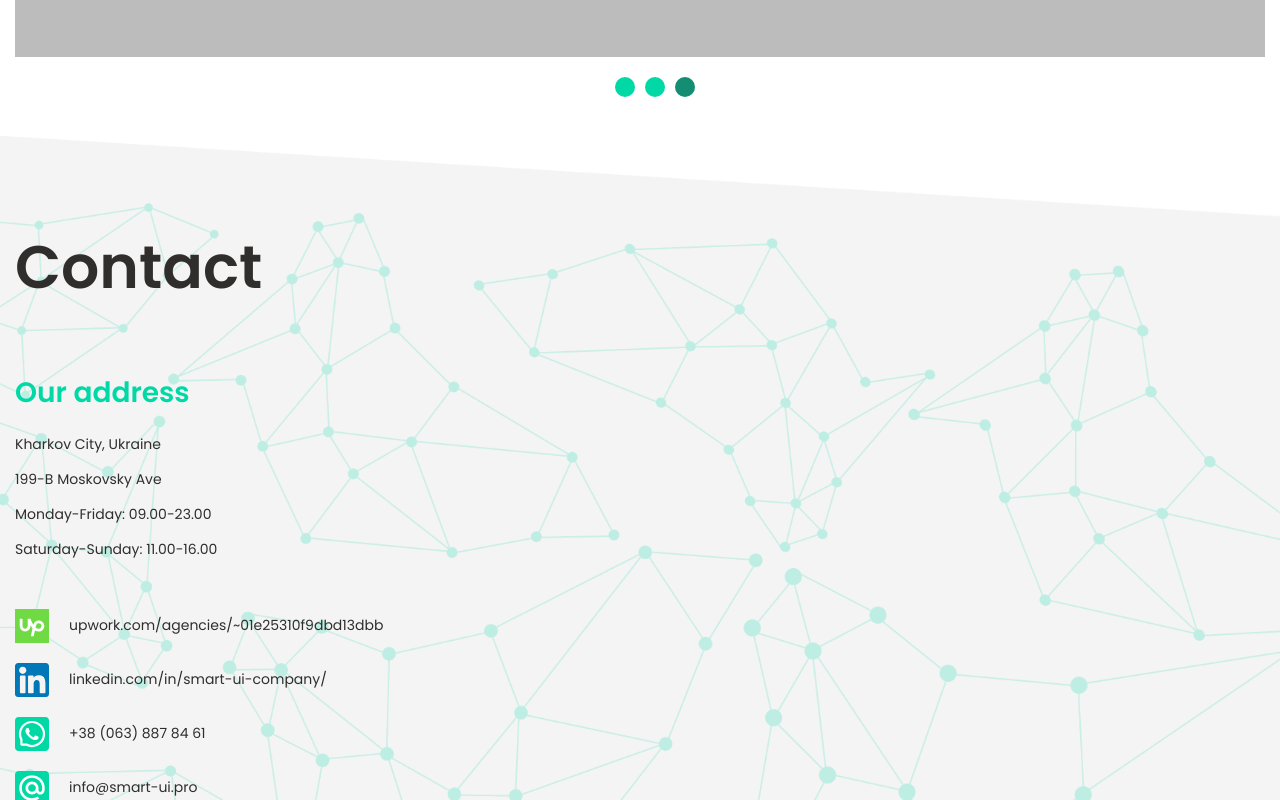
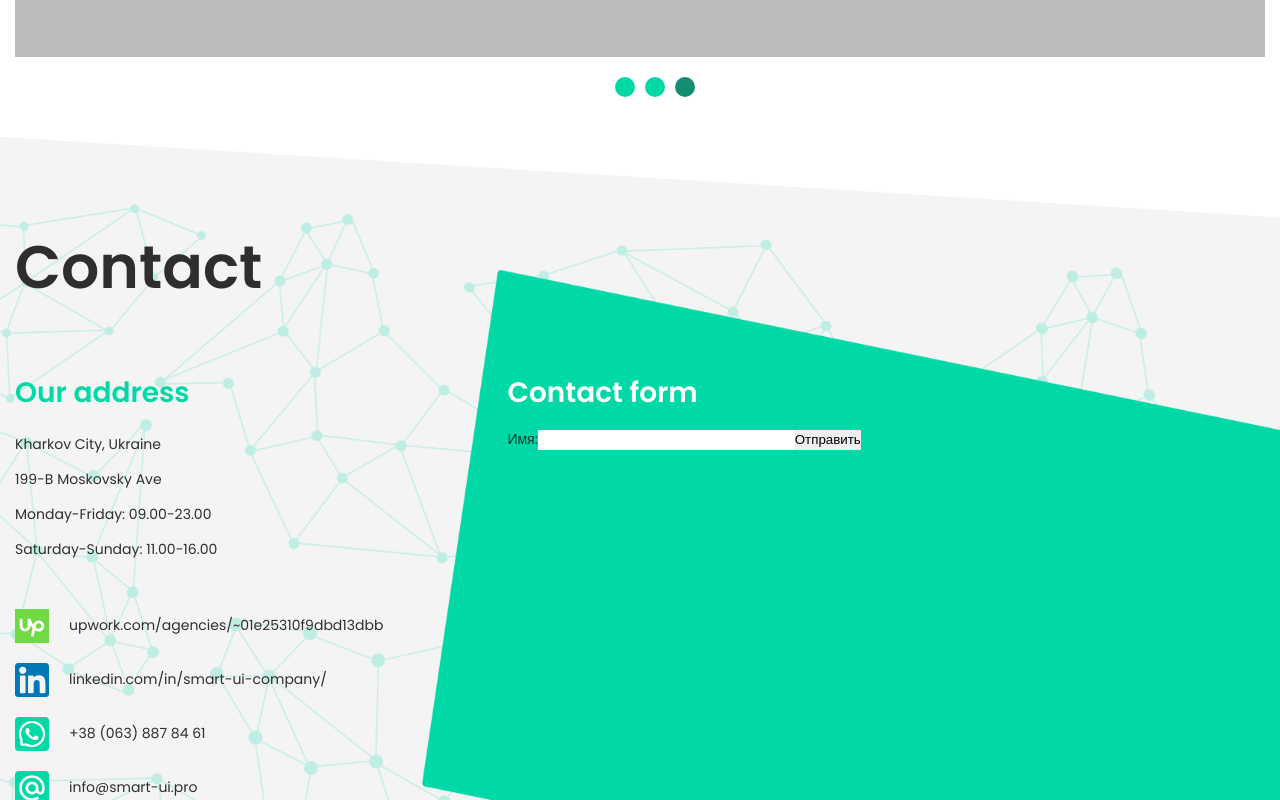
Before and after one commit to Shangria/Smart-ui, a React (Create React App) app in the folder smart-ui-pj/: page / in a window 1280 px wide. Shown: the part 3460-4260 px from the top of the page. Built offline with nearby package versions, Linux system fonts and the light colour scheme.

Commit message:
created form

```diff
--- /dev/null
+++ b/smart-ui-pj/src/Components/Contact/ConactForm.js
@@ -0,0 +1,22 @@
+const ContactForm=()=>{
+    return(
+
+        <form>
+            <label>
+                Имя:
+                <input type="text" name="name" />
+            </label>
+            <input type="submit" value="Отправить" />
+        </form>
+        // <ContactFormContent>
+        //     <ContactFormData>
+        //
+        //     </ContactFormData>
+        //     <ContactFormMessage>
+        //
+        //     </ContactFormMessage>
+        // </ContactFormContent>
+    );
+};
+
+export default ContactForm;
--- a/smart-ui-pj/src/Components/Contact/ContactData.js
+++ b/smart-ui-pj/src/Components/Contact/ContactData.js
@@ -1,5 +1,6 @@
 import ContactBg1 from '../../Images/bg-4.png';
 import ContactBg2 from '../../Images/bg-5.png';
+import ContactBg3 from '../../Images/bg-6.png';
 import UpWork from '../../Images/icon/upwork.svg';
 import LinkedIn from '../../Images/icon/linkebIn.svg';
 import Phone from '../../Images/icon/phone.svg';
@@ -8,6 +9,7 @@ import Mail from '../../Images/icon/mail.svg';
 export const contactData={
     bg1: ContactBg1,
     bg2: ContactBg2,
+    bg3: ContactBg3,
     contactInfoCity:"Kharkov City, Ukraine",
     contactInfoAve:"199-B Moskovsky Ave",
     contactInfoWD:"Monday-Friday: 09.00-23.00",
--- a/smart-ui-pj/src/Components/Contact/ContactElements.js
+++ b/smart-ui-pj/src/Components/Contact/ContactElements.js
@@ -3,13 +3,11 @@ import {contactData} from "./ContactData";
 import {variables} from "../../Variables";
 
 export const ContactWrapper = styled.section`
-  position: relative;
   padding: 8% 0;
-  background-image: url(${contactData.bg2}), url(${contactData.bg1});
-  //background-image: url('../img/bg-5.png'), url('../img/bg-4.png');
+  background-image: url(${contactData.bg3}), url(${contactData.bg2}), url(${contactData.bg1});
   background-repeat: no-repeat;
-  background-position: 100% 0;
-  background-size: cover;
+  background-position: 110% 90%, 100% 0, 100% 0;
+  background-size: 70% 80%, cover, cover;
   display: flex;
   justify-content: center;
 `;
@@ -19,7 +17,6 @@ export const ContactContent = styled.div`
   max-width: 1310px;
   padding: 0 15px;
   width: 100%;
-  flex-direction: column;
 `;
 
 export const ContactTitle = styled.h3`
@@ -37,6 +34,7 @@ export const ContactTitle = styled.h3`
   }
 `;
 export const ContactAddressContainer = styled.div`
+  width: 65%;
   @media screen and(min-width: ${variables.mobileMax}) {
     display: flex;
     justify-content: space-between;
@@ -68,7 +66,7 @@ export const ContactInfoAddress = styled.address`
 
 export const ContactLinksWrap = styled.div`
   padding: 30px 0;
-  @media screen and(min-width: ${variables.mobileMax}) {
+  @media (min-width: ${variables.mobileMax}) {
     padding-bottom: 40px;
   }
 `;
@@ -88,3 +86,24 @@ export const ContactIcon = styled.img`
 export const ContactLink = styled.a`
 
 `;
+
+export const ContactFormWrapper = styled.div`
+  width: 100%;
+  margin-left: auto;
+  padding-top: 50px;
+
+  @media (min-width: ${variables.desktopMin}) {
+    padding-top: 150px;
+  }
+`;
+
+export const ContactFormContainer = styled.div`
+
+`;
+
+export const ContactFormTitle = styled.h3`
+  color: ${variables.mainBg};
+  font-size: 28px;
+  padding-bottom: 15px;
+  font-weight: 600;
+`;
--- a/smart-ui-pj/src/Components/Contact/index.js
+++ b/smart-ui-pj/src/Components/Contact/index.js
@@ -10,15 +10,20 @@ import {
     ContactSubTitle,
     ContactTitle,
     ContactContent,
+    ContactFormContainer,
+    ContactFormWrapper,
+    ContactFormTitle
+
 } from "./ContactElements";
 import {contactData} from "./ContactData";
+import ContactForm from "./ConactForm";
 
 const Contact = () => {
     return (
         <ContactWrapper>
             <ContactContent>
-                <ContactTitle>Contact</ContactTitle>
                 <ContactAddressContainer>
+                    <ContactTitle>Contact</ContactTitle>
                     <ContactSubTitle>Our address</ContactSubTitle>
                     <ContactInfoAddress>{contactData.contactInfoCity}</ContactInfoAddress>
                     <ContactInfoAddress>{contactData.contactInfoAve}</ContactInfoAddress>
@@ -43,9 +48,12 @@ const Contact = () => {
                         </ContactLinks>
                     </ContactLinksWrap>
                 </ContactAddressContainer>
-                {/*<ContactForm>*/}
-
-                {/*</ContactForm>*/}
+                <ContactFormWrapper>
+                    <ContactFormContainer>
+                        <ContactFormTitle>Contact form</ContactFormTitle>
+                        <ContactForm/>
+                    </ContactFormContainer>
+                </ContactFormWrapper>
             </ContactContent>
         </ContactWrapper>
     );
```
Also changed, not shown: smart-ui-pj/src/Images/bg-6.png (added).
